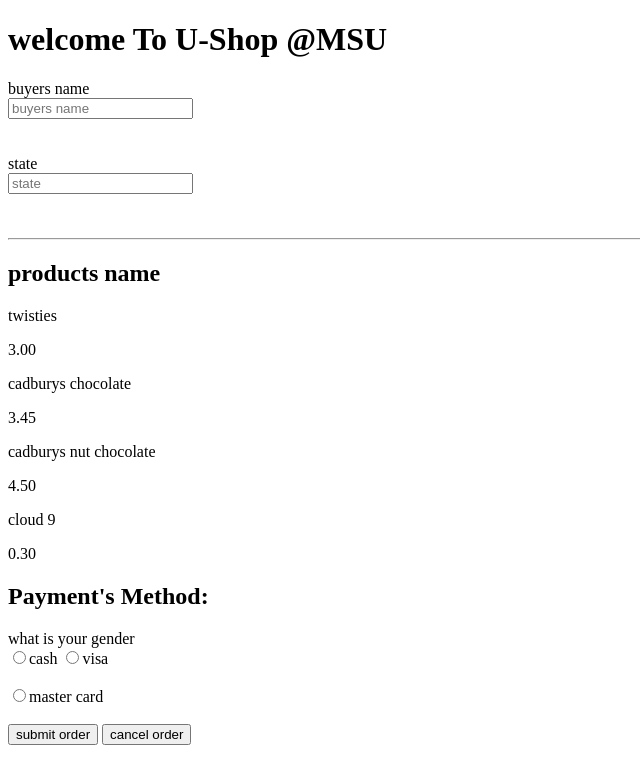
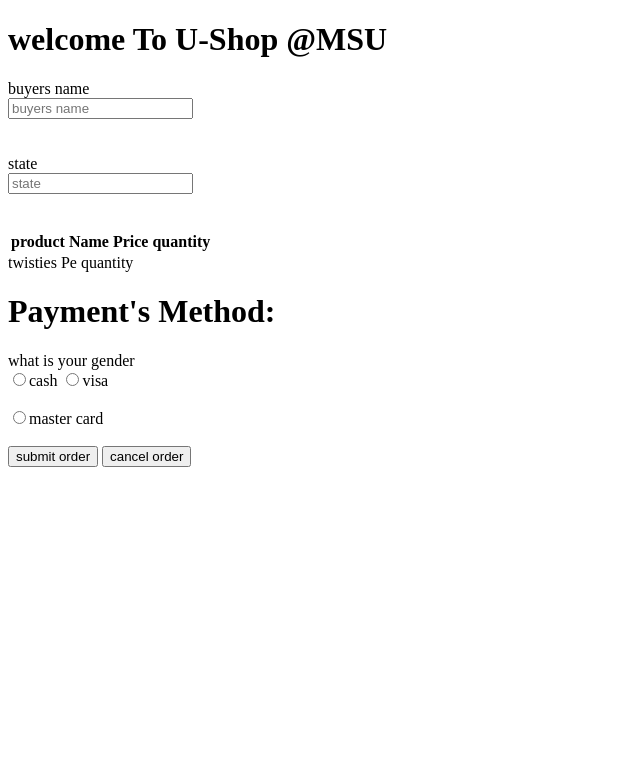
Before and after one commit to P-coder4/web-platform-tdupzm-ushop, a plain HTML site: page index.html in a window 1280 px wide. Shown: the whole page, without its empty margins (0-640 px from the left). Drawn offline with Linux system fonts and the light colour scheme.

Commit message:
1 file modified

```diff
--- a/index.html
+++ b/index.html
@@ -11,22 +11,18 @@
       <input type="text" id="name" placeholder="buyers name" required><br><br><br>
       <label for="state">state</label><br>
       <input type="text" id="state" placeholder="state" required><br><br><br>
+<table>
+      <tr>
 
-      <hr>
-        <section>
-          <h2>products name</h2>
-          <article class="item">
-            <p class="flavor">twisties</p><p class="price">3.00</p>
-          </article>
-          <article class="item">
-            <p class="flavor">cadburys chocolate</p><p class="price">3.45</p>
-          </article>
-          <article class="item">
-          <p class="flavor">cadburys nut chocolate</p><p class="price">4.50</p>
-        </article>
-        <article class="item">
-        <p class="flavor">cloud 9</p><p class="price">0.30</p>
-      </article>
+          <th>product Name</th>
+          <th>Price</th>
+          <th>quantity</th>
+        </tr></table>
+
+        <th>twisties</th>
+          <th>Pe</th>
+          <th>quantity</th>
+
 
       <h1>Payment's Method:</h1>
       <label for="gender">what is your gender</label><br>
```
